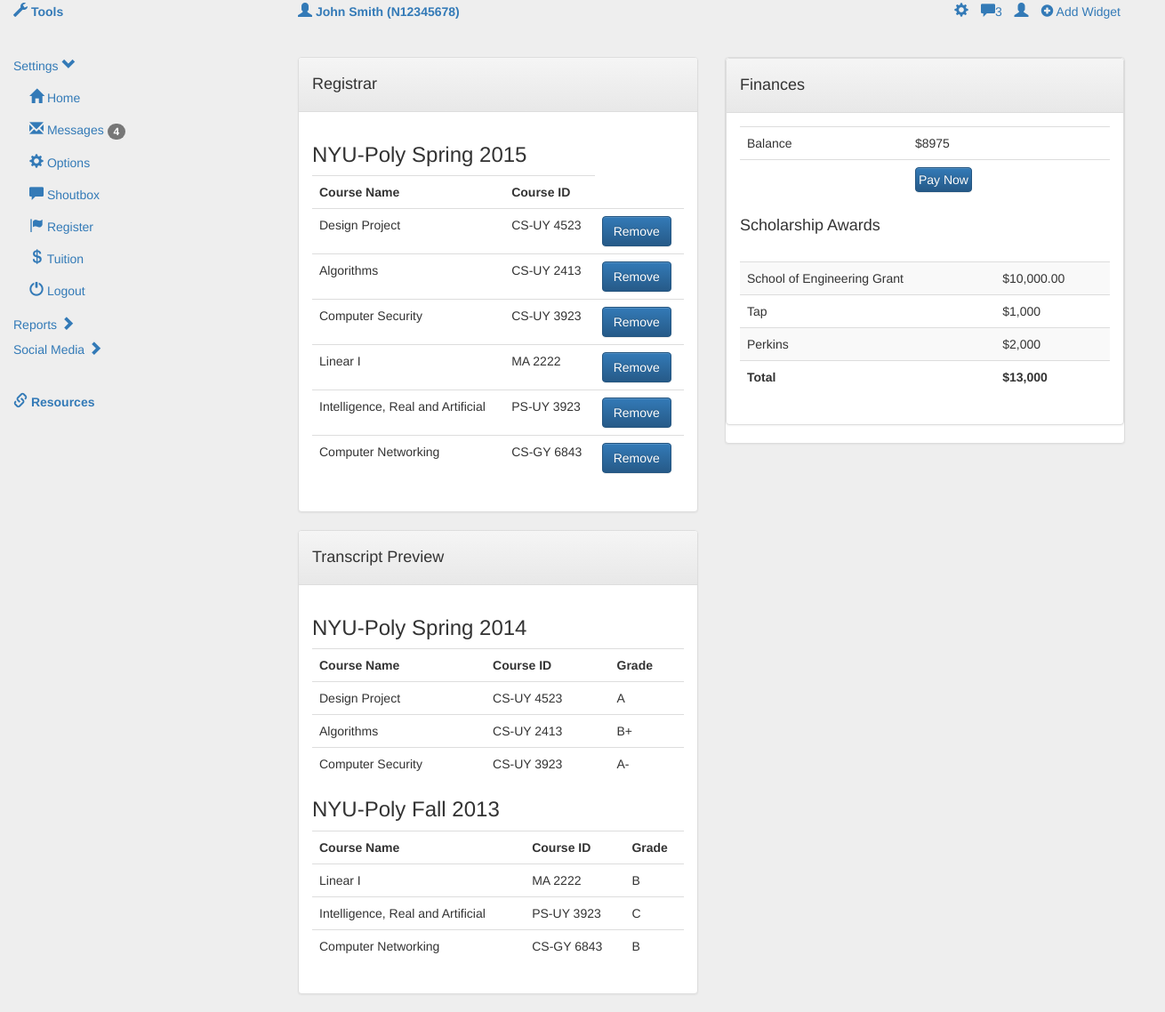
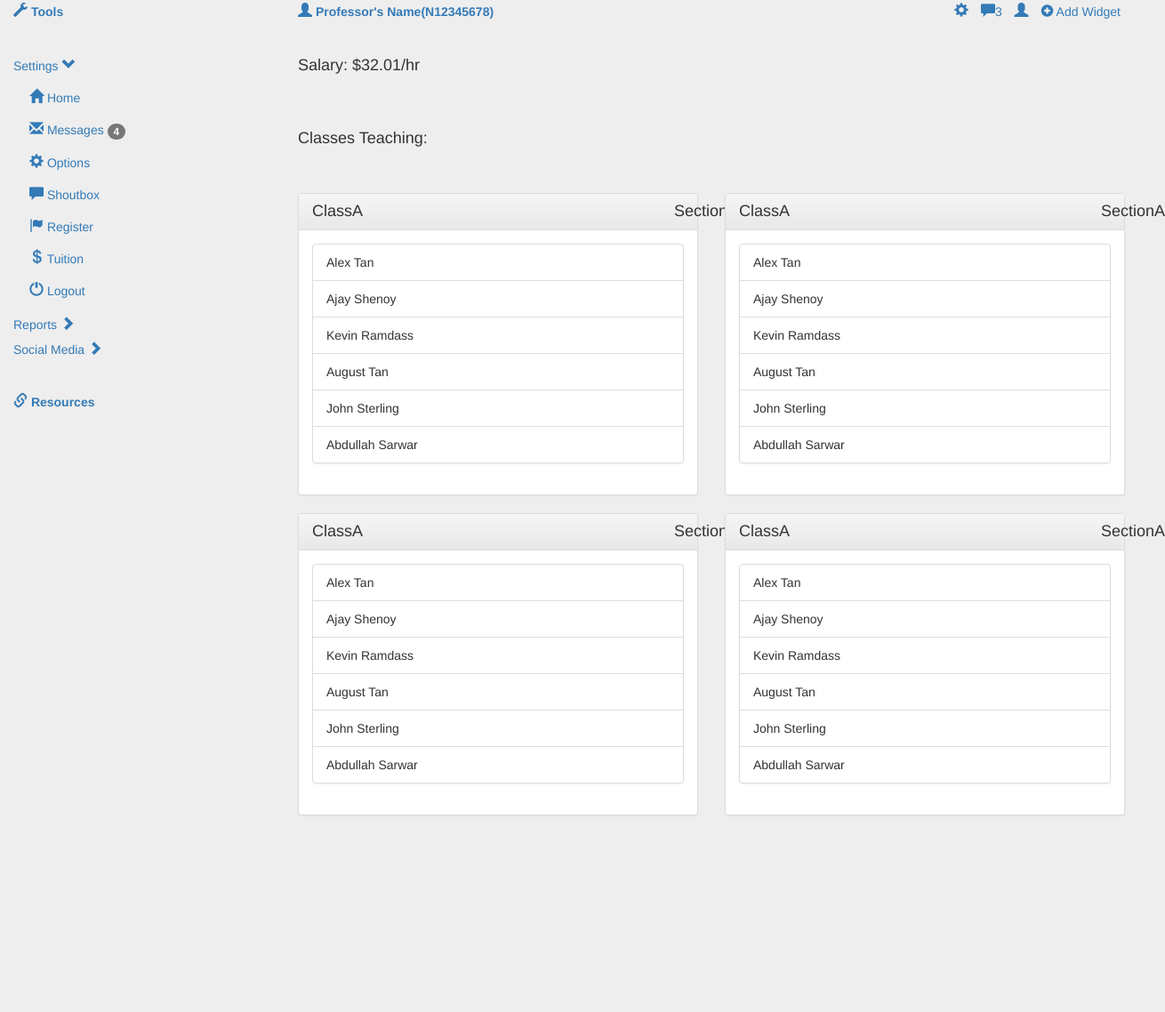
Before and after one commit to aot221/iudis, a plain HTML site: page professor.html in a window 1280 px wide. Shown: the part 68-1206 px from the top of the page at 89% size, 1310 px wide, since content can reach past the window. After the commit the page ends 1005 px from the top, so only its background shows below. Drawn offline with nearby package versions, Linux system fonts and the light colour scheme.

Commit message:
professor page

```diff
--- a/professor.html
+++ b/professor.html
@@ -3,7 +3,7 @@
 	<head>
 		<meta http-equiv="content-type" content="text/html; charset=UTF-8">
 		<meta charset="utf-8">
-		<title>Student Page</title>
+		<title>Professor</title>
 		<meta name="generator" content="Bootply" />
 		<meta name="viewport" content="width=device-width, initial-scale=1, maximum-scale=1">
 		<!-- Latest compiled and minified CSS -->
@@ -102,16 +102,6 @@
 
       <hr>
 
-      <!-- <ul class="nav nav-pills nav-stacked">
-        <li class="nav-header"></li>
-        <li><a href="#"><i class="glyphicon glyphicon-list"></i> Layouts &amp; Templates</a></li>
-        <li><a href="#"><i class="glyphicon glyphicon-briefcase"></i> Toolbox</a></li>
-        <li><a href="#"><i class="glyphicon glyphicon-link"></i> Widgets</a></li>
-        <li><a href="#"><i class="glyphicon glyphicon-list-alt"></i> Reports</a></li>
-        <li><a href="#"><i class="glyphicon glyphicon-book"></i> Pages</a></li>
-        <li><a href="#"><i class="glyphicon glyphicon-star"></i> Social Media</a></li>
-      </ul> -->
-
       <hr>
 
       <hr>
@@ -127,166 +117,87 @@
          <li><a href="#"><i class="glyphicon glyphicon-user"></i></a></li>
          <li><a title="Add Widget" data-toggle="modal" href="#addWidgetModal"><span class="glyphicon glyphicon-plus-sign"></span> Add Widget</a></li>
       </ul>
-      <a href="#"><strong><i class="glyphicon glyphicon-user"></i> John Smith (N12345678)</strong></a>
+      <a href="#"><strong><i class="glyphicon glyphicon-user"></i> Professor's Name(N12345678)</strong></a>
 
+    <hr>
 
+    <h4>Salary: $32.01/hr</h4>
 
-		<div class="row">
-
-
-
+    <hr>
+    <hr>
+    <h4>Classes Teaching:</h4>
+    <div class="row" style="margin-bottom:0px">
             <!-- center left-->
          	<div class="col-md-6">
 			  <!-- <div class="well">Registrar</div> -->
               <hr>
 
               <div class="panel panel-default">
-                  <div class="panel-heading"><h4>Registrar</h4></div>
+                  <div class="panel-heading"><h4 style="display:inline">ClassA</h4><h4 style="padding-left:350px;display:inline;">SectionA</h4></div>
                   <div class="panel-body">
 
-                    <h3>NYU-Poly Spring 2015</h3>
-                    <table class="table table-hover">
-                      <th>Course Name</th>
-                      <th>Course ID</th>
-                      <tr>
-                        <td>Design Project</td>
-                        <td>CS-UY 4523</td>
-                        <td><button type="button" class="btn btn-primary">Remove</button></td>
-                      </tr>
-                      <tr>
-                        <td>Algorithms</td>
-                        <td>CS-UY 2413</td>
-                        <td><button type="button" class="btn btn-primary">Remove</button></td>
-                      </tr>
-                      <tr>
-                        <td>Computer Security</td>
-                        <td>CS-UY 3923</td>
-                        <td><button type="button" class="btn btn-primary">Remove</button></td>
-                    <!-- </table>
-                    <h3>NYU-Poly Fall 2015</h3>
-                    <table class="table">
-                      <th>Course Name</th>
-                      <th>Course ID</th> -->
-                      <tr>
-                        <td>Linear I</td>
-                        <td>MA 2222</td>
-                        <td><button type="button" class="btn btn-primary">Remove</button></td>
-                      </tr>
-                      <tr>
-                        <td>Intelligence, Real and Artificial</td>
-                        <td>PS-UY 3923</td>
-                        <td><button type="button" class="btn btn-primary">Remove</button></td>
-                      </tr>
-                      <tr>
-                        <td>Computer Networking</td>
-                        <td>CS-GY 6843</td>
-                        <td><button type="button" class="btn btn-primary">Remove</button></td>
-                    </table>
+                    <ul class="list-group">
+                      <li class="list-group-item">Alex Tan</li>
+                      <li class="list-group-item">Ajay Shenoy</li>
+                      <li class="list-group-item">Kevin Ramdass</li>
+                      <li class="list-group-item">August Tan</li>
+                      <li class="list-group-item">John Sterling</li>
+                      <li class="list-group-item">Abdullah Sarwar</li>
+                    </ul>
 
                   </div><!--/panel-body-->
               </div><!--/panel-->
 
-
-
-			  <!--tabs-->
-
-
-              <!--/tabs-->
-
 	            <div class="panel panel-default">
-                  <div class="panel-heading"><h4>Transcript Preview</h4></div>
+                  <div class="panel-heading"><h4 style="display:inline">ClassA</h4><h4 style="padding-left:350px;display:inline;">SectionA</h4></div>
                   <div class="panel-body">
 
-                    <h3>NYU-Poly Spring 2014</h3>
-                    <table class="table table-hover">
-                      <th>Course Name</th>
-                      <th>Course ID</th>
-                      <th>Grade</th>
-                      <tr>
-                        <td>Design Project</td>
-                        <td>CS-UY 4523</td>
-                        <td>A</td>
-                      </tr>
-                      <tr>
-                        <td>Algorithms</td>
-                        <td>CS-UY 2413</td>
-                        <td>B+</td>
-                      </tr>
-                      <tr>
-                        <td>Computer Security</td>
-                        <td>CS-UY 3923</td>
-                        <td>A-</td>
-                    </table>
-                    <h3>NYU-Poly Fall 2013</h3>
-                    <table class="table table-hover">
-                      <th>Course Name</th>
-                      <th>Course ID</th>
-                      <th>Grade</th>
-                      <tr>
-                        <td>Linear I</td>
-                        <td>MA 2222</td>
-                        <td>B</td>
-                      </tr>
-                      <tr>
-                        <td>Intelligence, Real and Artificial</td>
-                        <td>PS-UY 3923</td>
-                        <td>C</td>
-                      </tr>
-                      <tr>
-                        <td>Computer Networking</td>
-                        <td>CS-GY 6843</td>
-                        <td>B</td>
-                    </table>
+                    <ul class="list-group">
+                      <li class="list-group-item">Alex Tan</li>
+                      <li class="list-group-item">Ajay Shenoy</li>
+                      <li class="list-group-item">Kevin Ramdass</li>
+                      <li class="list-group-item">August Tan</li>
+                      <li class="list-group-item">John Sterling</li>
+                      <li class="list-group-item">Abdullah Sarwar</li>
+                    </ul>
 
                   </div><!--/panel-body-->
               </div><!--/panel-->
-
           	</div><!--/col-->
               <hr>
 
         	<div class="col-md-6">
               <div class="panel panel-default">
+                  <div class="panel-heading"><h4 style="display:inline">ClassA</h4><h4 style="padding-left:350px;display:inline;">SectionA</h4></div>
+                  <div class="panel-body">
+
+                    <ul class="list-group">
+                      <li class="list-group-item">Alex Tan</li>
+                      <li class="list-group-item">Ajay Shenoy</li>
+                      <li class="list-group-item">Kevin Ramdass</li>
+                      <li class="list-group-item">August Tan</li>
+                      <li class="list-group-item">John Sterling</li>
+                      <li class="list-group-item">Abdullah Sarwar</li>
+                    </ul>
+
+                  </div><!--/panel-body-->
+              </div><!--/panel-->
 
               <div class="panel panel-default">
-                	<div class="panel-heading">
-                      	<div class="panel-title">
-                      	<h4>Finances</h4>
-                      	</div>
-                	</div>
+                  <div class="panel-heading"><h4 style="display:inline">ClassA</h4><h4 style="padding-left:350px;display:inline;">SectionA</h4></div>
                   <div class="panel-body">
-                      <table class="table">
-                        <tr>
-                          <td>Balance</td>
-                          <td>$8975</td>
-                        </tr>
-                        <tr>
 
-                          <td><td><button type="button" style="padding:3px" class="btn btn-primary">Pay Now</button></td></td>
-                      <table class="table table-striped">
-<!--                       <th>Course Name</th>
-                      <th>Course ID</th> -->
-                      <h4>Scholarship Awards</h4>
-                      </br>
-                      <tr>
-                        <td>School of Engineering Grant</td>
-                        <td>$10,000.00</td>
-                      </tr>
-                      <tr>
-                        <td>Tap</td>
-                        <td>$1,000</td>
-                      </tr>
-                      <tr>
-                        <td>Perkins</td>
-                        <td>$2,000</td>
-                        </tr>
-                        <tr>
-                          <td><b>Total</b></td>
-                          <td><b>$13,000</b></td>
-                        </tr>
-                    </table>
-                  </div><!--/panel content-->
+                    <ul class="list-group">
+                      <li class="list-group-item">Alex Tan</li>
+                      <li class="list-group-item">Ajay Shenoy</li>
+                      <li class="list-group-item">Kevin Ramdass</li>
+                      <li class="list-group-item">August Tan</li>
+                      <li class="list-group-item">John Sterling</li>
+                      <li class="list-group-item">Abdullah Sarwar</li>
+                    </ul>
+
+                  </div><!--/panel-body-->
               </div><!--/panel-->
-
 
 			</div><!--/col-span-6-->
 
```
Lines whose indentation alone changed are shown as unchanged.
